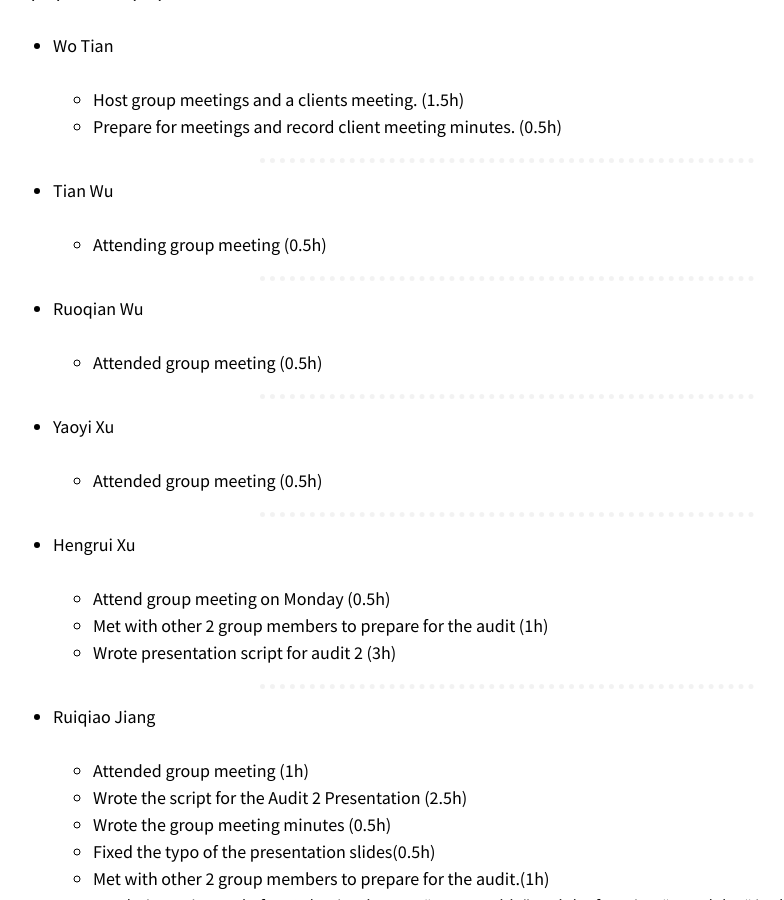
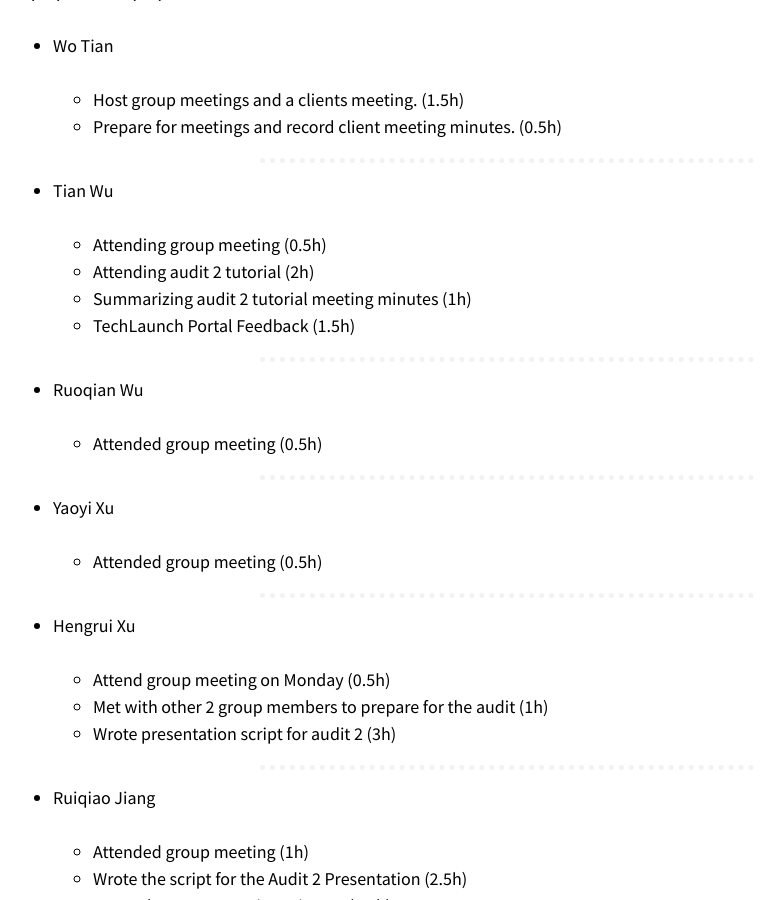
Before and after one commit to optofab/optofab.github.io, a Jekyll site: the page built from work_records.md, in a window 1280 px wide and 900 px high, scrolled down 9202 px. Shown: the whole window, without its empty margins (133-917 px from the left). Built offline with Jekyll 4.4.1, drawn with Linux system fonts in a browser that asks for light colours; nearby versions of some CDN libraries; emoji names are drawn with the system emoji font.

Commit message:
update work records for week 6

```diff
--- a/work_records.md
+++ b/work_records.md
@@ -371,6 +371,9 @@ _[Don't forget to add hours for each of the work you've done. This line will be
 - Tian Wu
 
   - Attending group meeting (0.5h)
+  - Attending audit 2 tutorial (2h)
+  - Summarizing audit 2 tutorial meeting minutes (1h)
+  - TechLaunch Portal Feedback (1.5h)
 
 <hr class="hr-dotted">
 
@@ -403,7 +406,6 @@ _[Don't forget to add hours for each of the work you've done. This line will be
   - Met with other 2 group members to prepare for the audit.(1h)
   - Used Django instead of MySql to implement " create table" and the function "search by " in the first interface of the local order management system.(4h)
 
-
 <hr class="hr-dotted">
 
 - Guoyu Wang
```
